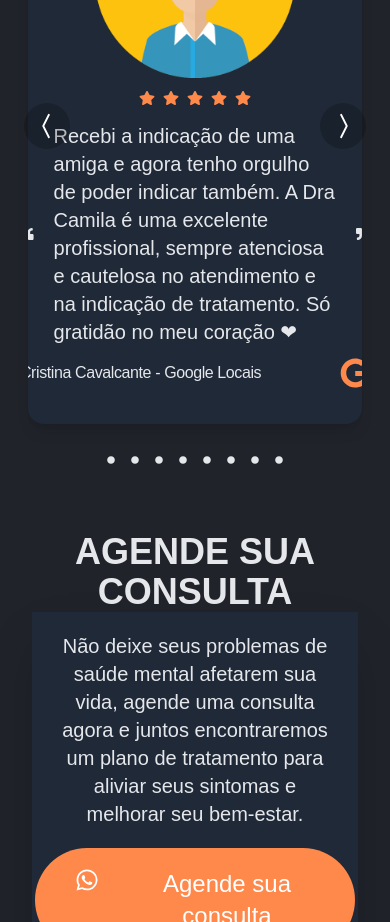
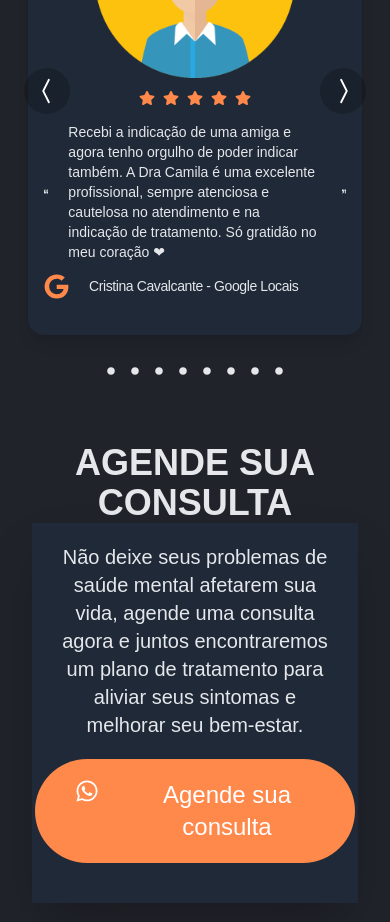
Before and after one commit to brunoprestesap/page-dra-camila, a React (Create React App) app: page / in a window 390 px wide. Shown: the part 3060-3982 px from the top of the page. Built offline with nearby package versions, Linux system fonts and the light colour scheme; a web font is replaced by a local one.

Commit message:
ajustes de margem card depoimentos

```diff
--- a/src/components/CardDepositions.js
+++ b/src/components/CardDepositions.js
@@ -21,16 +21,14 @@ function CardDepositions({ img, depText, depName }) {
 
       <div className="leading-normal">
         <div className="p-4">
-          <div className="flex items-center text-xl md:text-xl font-normal gap-5 mb-3">
-            <FaQuoteLeft size={100} />
+          <div className="flex items-center text-sm md:text-xl font-normal gap-5 mb-3">
+            <FaQuoteLeft size={25} />
             {depText}
-            <FaQuoteRight size={100} />
+            <FaQuoteRight size={25} />
           </div>
-          <div className="flex flex-row-reverse items-center justify-between font-medium tracking-tight">
-            <h2 className="text-3xl">
-              <FaGoogle color="#FF884B" />
-            </h2>
-            <div>{depName} - Google Locais</div>
+          <div className="flex flex-row items-center font-medium tracking-tight">
+            <FaGoogle color="#FF884B" size={25} />
+            <div className="text-sm md:text-xl font-medium ml-5">{depName} - Google Locais</div>
           </div>
         </div>
       </div>
```
